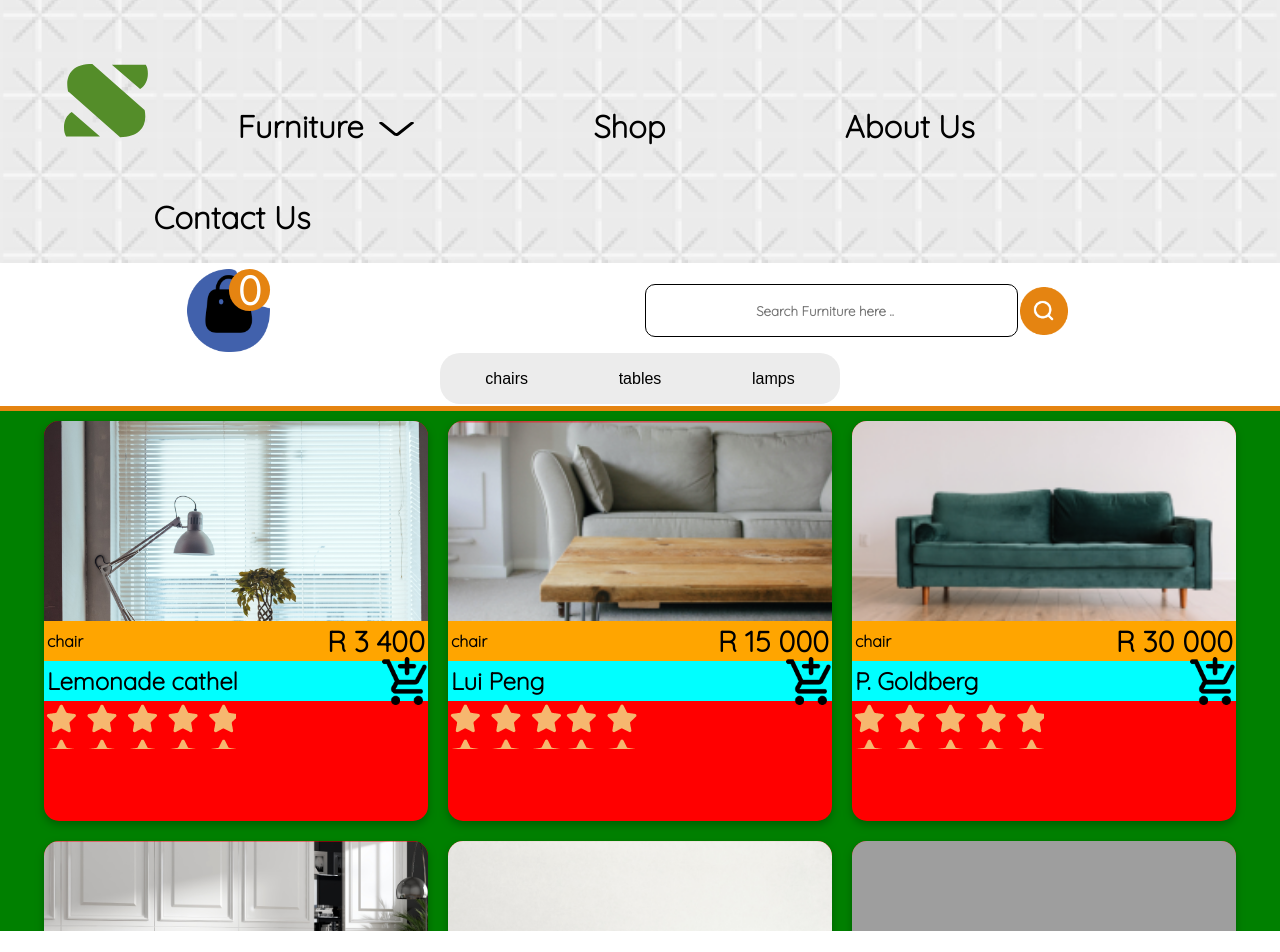
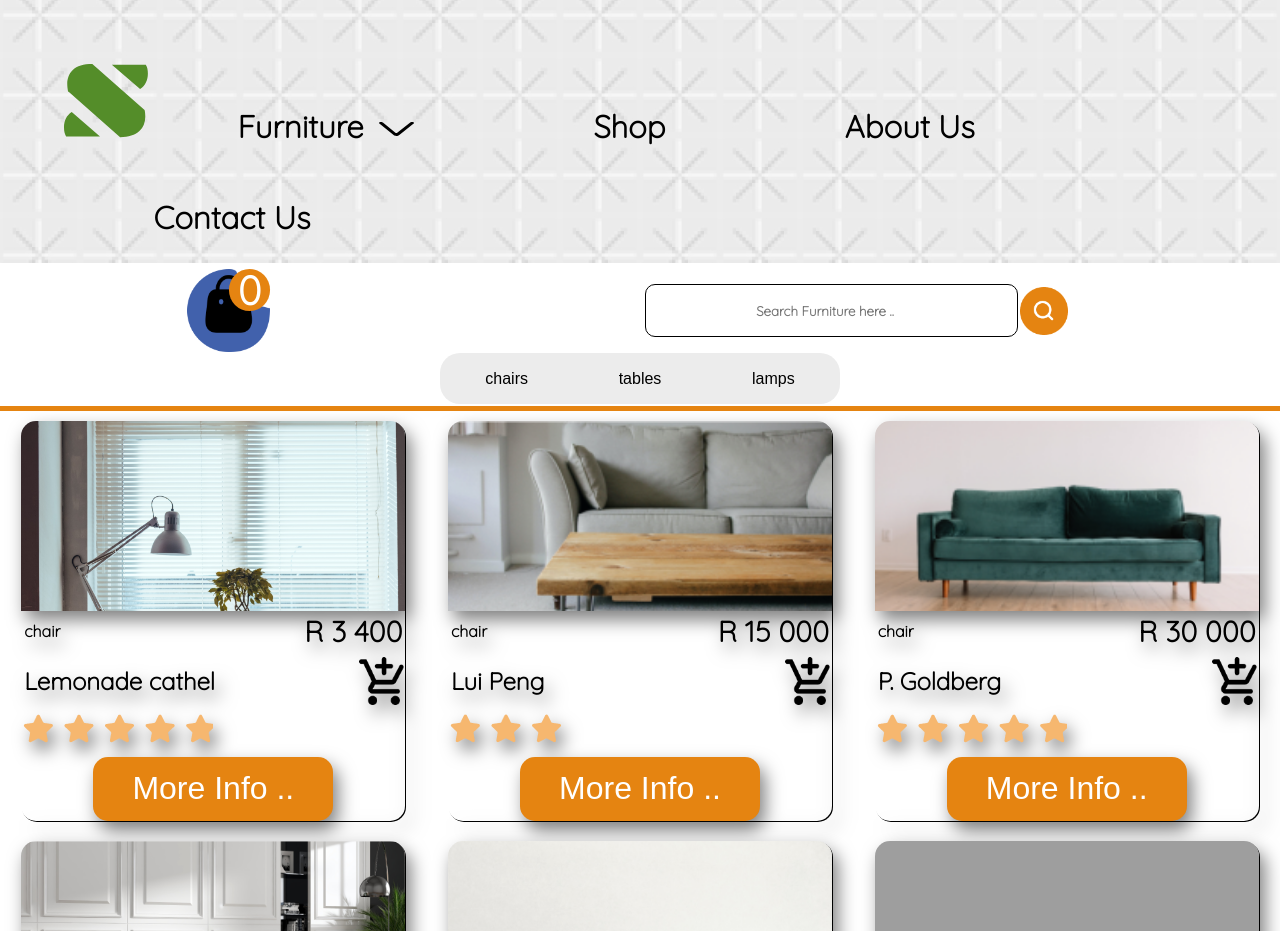
Before and after one commit to THATOMAS/Booking-app, a React (Create React App) app: page /welcome/shop in a window 1280 px wide. Shown: the top 952 px of the page. Built offline with nearby package versions, Linux system fonts and the light colour scheme; grey boxes are pictures that could not be loaded.

Commit message:
Done with the view page of the Shop lin at this point,im yet to make things dynamic

```diff
--- a/src/index.css
+++ b/src/index.css
@@ -251,6 +251,7 @@ background-position:center;
 display: flex;
 justify-content: flex-end;
 align-items: flex-start;
+cursor: pointer;
 }
 
 
@@ -270,7 +271,7 @@ font-family: 'Quicksand';
 font-weight: bold;
 font-size:2.5em;
 color: white;
- cursor:default;
+ cursor:pointer;
 }
 
 
@@ -357,10 +358,10 @@ color: white;
 #shop-items-box{
   height:65vh;
   width: 100%;
-  background: green;
+  /*background: green;*/
   display: flex;
   flex-direction: row;
-  justify-content:center;
+  justify-content:space-around;
   align-items: center;
   flex-wrap: wrap;
   overflow-y: scroll;
@@ -369,14 +370,14 @@ color: white;
 .single-shop-item{
   height: 50vh;
   width: 24em;
-  background: red;
+  /*background: red;*/
   margin: 10px;
   border-radius: 15px;
-  filter: drop-shadow(0px 4px 4px rgba(0, 0, 0, 0.25));
   display: flex;
   flex-direction: column;
   align-items: flex-start;
-
+  box-shadow: 1px 1px;
+  filter: drop-shadow(5px 9px 9px rgba(0, 0, 0, 0.5));
 }
 
 
@@ -384,7 +385,7 @@ color: white;
   display: flex;
 height: 10%;
 width: 100%;
-background: orange;
+/*background: orange;*/
 flex-direction: row;
 align-items: center;
 justify-content: space-between;
@@ -392,9 +393,9 @@ justify-content: space-between;
 
 
 .shop-item-name-box{
-  height: 10%;
+  height: 15%;
   width: 100%;
-  background: pink;
+  /*background: pink;*/
   display: flex;
   flex-direction: row;
   align-items: center;
@@ -404,7 +405,7 @@ justify-content: space-between;
 .item-name-rating-box{
   width: 100%;
   height: 100%;
-  background: aqua;
+  /*background: aqua;*/
   display: flex;
   flex-direction: row;
   justify-content: space-between;
@@ -419,12 +420,6 @@ justify-content: space-between;
   margin-left: 3px;
 }
 
-#item-rating{
-
-}
-
-
-
 #cart{
   height: 3em;
   width: 3em;
@@ -434,3 +429,22 @@ justify-content: space-between;
   background-size: contain;
   cursor: pointer;
 }
+
+#more-info{
+  align-self: center;
+  height: 4em;
+  width: 15em;
+  background: #E58411;
+  border-radius: 15px;
+  display: flex;
+  align-items: center;
+  justify-content: center;
+  cursor: pointer;
+
+}
+
+#more-info-text{
+  font-size: 2em;
+  color: white;
+  font-weight: light;
+}
--- a/src/routes/Shop.jsx
+++ b/src/routes/Shop.jsx
@@ -1,7 +1,8 @@
 import React,{useState} from "react";
 import SearchBar from "./ShopPage/SearchBar";
 import Categories from "./ShopPage/Categories";
-import itemData from "./ShopPage/ShopItemsData";
+import ShoppingItems  from "./ShopPage/ShopItemCenter"
+
 const Shop = () => {
 
   const [number,setNumber]=useState(0)
@@ -10,56 +11,13 @@ const Shop = () => {
     return <section id='shop-page'>
         <SearchBar count={number}  />
         <Categories/>
-        <div style={{width:'100%',
-        height:'5px',
-        background:'#E58411',
-        marginTop:'7px'}}></div>
-        <article id="shop-items-box">
-          {itemData.map((item)=>{
-            return(
-              <div id={item.id} className={item.cName}>
-                <div style={{background:`url(${item.img})`,
-                backgrounPosition:'end',
-                height:'50%',width:'100%',
-                borderTopLeftRadius:'15px',
-                borderTopRightRadius:'15px',
-                backgroundSize:'cover',
-                backgroundRepeat:'no-repeat'}}/>
-                <div id='item-category-price-box'>
-                  <p style={{
-                    marginLeft:"3px",
-                    fontSize:'1em',
-                    color:'black',
-                    fontWeight:'bold',
-                    fontFamily:'Quicksand'}}>{item.category}</p>
-                  <p style={{
-                      marginRight:"3px",
-                      fontSize:'1.8em',
-                      color:'black',
-                      fontFamily:'Quicksand',
-                      fontWeight:'bold',}}>
-                        R {item.price}
-                  </p>
-                </div>
-                <div className="shop-item-name-box">
-                  <div className='item-name-rating-box'>
-                    <h3 id="shop-item-name">{item.name}</h3>
-                    <div id="cart"/>
-                  </div>
-                </div>
 
-                  <div style={{height:'3em'
-                  ,width:'50%',
-                  background:`url(${item.stars})`,
-                  backgrounPosition:'center',
-
-                }}/>
-              </div>
-
-            )
-          })}
-        </article>
-
+       <div style={{width:'100%',
+          height:'5px',
+          background:'#E58411',
+          marginTop:'7px'}}>
+        </div>
+        <ShoppingItems/>
     </section>;
 
 }
--- /dev/null
+++ b/src/routes/ShopPage/ShopItemCenter.js
@@ -0,0 +1,61 @@
+import itemData from "../ShopPage/ShopItemsData";
+
+
+const Shopping = () =>{
+  return(
+        <article id="shop-items-box">
+          {itemData.map((item)=>{
+            return(
+              <div id={item.id} className={item.cName}>
+                <div style={{background:`url(${item.img})`,
+                backgrounPosition:'center',
+                height:'50%',width:'100%',
+                borderTopLeftRadius:'15px',
+                borderTopRightRadius:'15px',
+                backgroundSize:'cover',
+                backgroundRepeat:'no-repeat'}}/>
+                <div id='item-category-price-box'>
+                  <p style={{
+                    marginLeft:"3px",
+                    fontSize:'1em',
+                    color:'black',
+                    fontWeight:'bold',
+                    fontFamily:'Quicksand'}}>{item.category}</p>
+                  <p style={{
+                      marginRight:"3px",
+                      fontSize:'1.8em',
+                      color:'black',
+                      fontFamily:'Quicksand',
+                      fontWeight:'bold',}}>
+                        R {item.price}
+                  </p>
+                </div>
+                <div className="shop-item-name-box">
+                  <div className='item-name-rating-box'>
+                    <h3 id="shop-item-name">{item.name}</h3>
+                    <div id="cart"/>
+                  </div>
+                </div>
+
+                  <div style={{height:'3em'
+                  ,width:'50%',
+                  background:`url(${item.stars})`,
+                  backgrounPosition:'center',
+                  backgroundRepeat:'no-repeat'
+
+                }}/>
+                <div id='more-info'>
+                  <p id="more-info-text">More Info ..</p>
+                </div>
+              </div>
+
+            )
+          })}
+        </article>
+
+
+    )
+}
+
+
+export default Shopping
```
